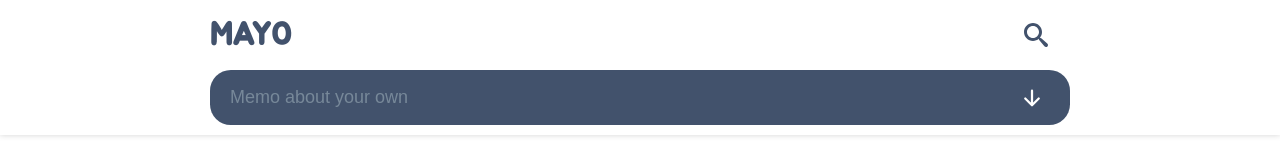
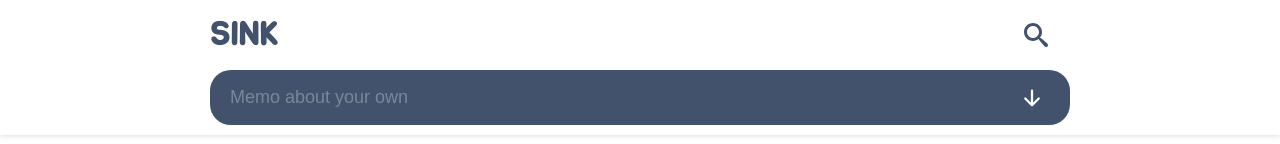
Before and after one commit to SeungHe0n/mayo, a React (Create React App) app: page / in a window 1280 px wide. Shown: the top 144 px of the page. Built offline with nearby package versions, Linux system fonts and the light colour scheme.

Commit message:
이름 수정

```diff
--- a/src/components/Header.js
+++ b/src/components/Header.js
@@ -10,7 +10,7 @@ Header.propTypes = {
 export default function Header({ search, onSearch }) {
   return (
     <Wrap search={search}>
-      <h1>MAYO</h1>
+      <h1>SINK</h1>
       <SearchButton search={search} onSearch={onSearch} />
     </Wrap>
   );
```
